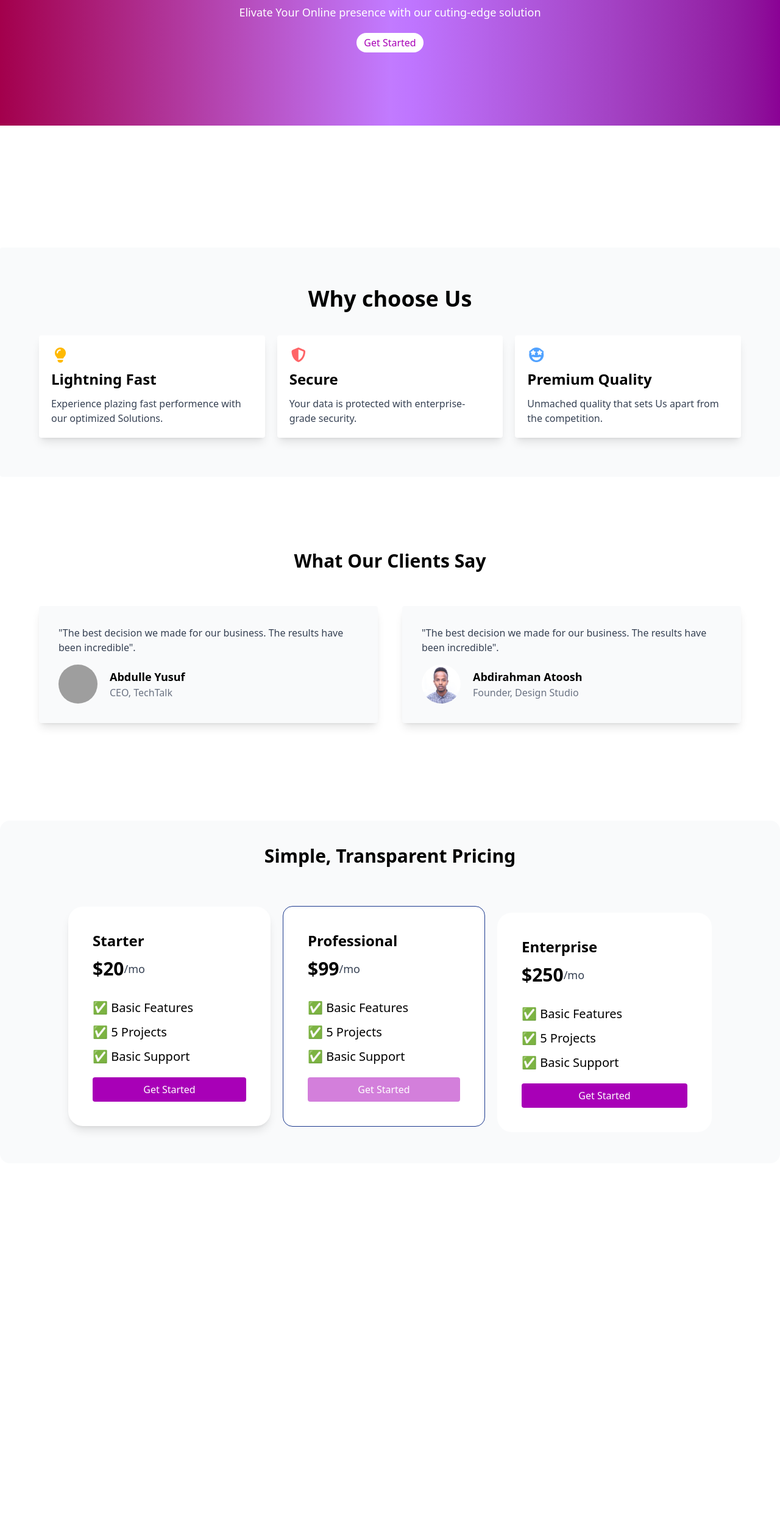
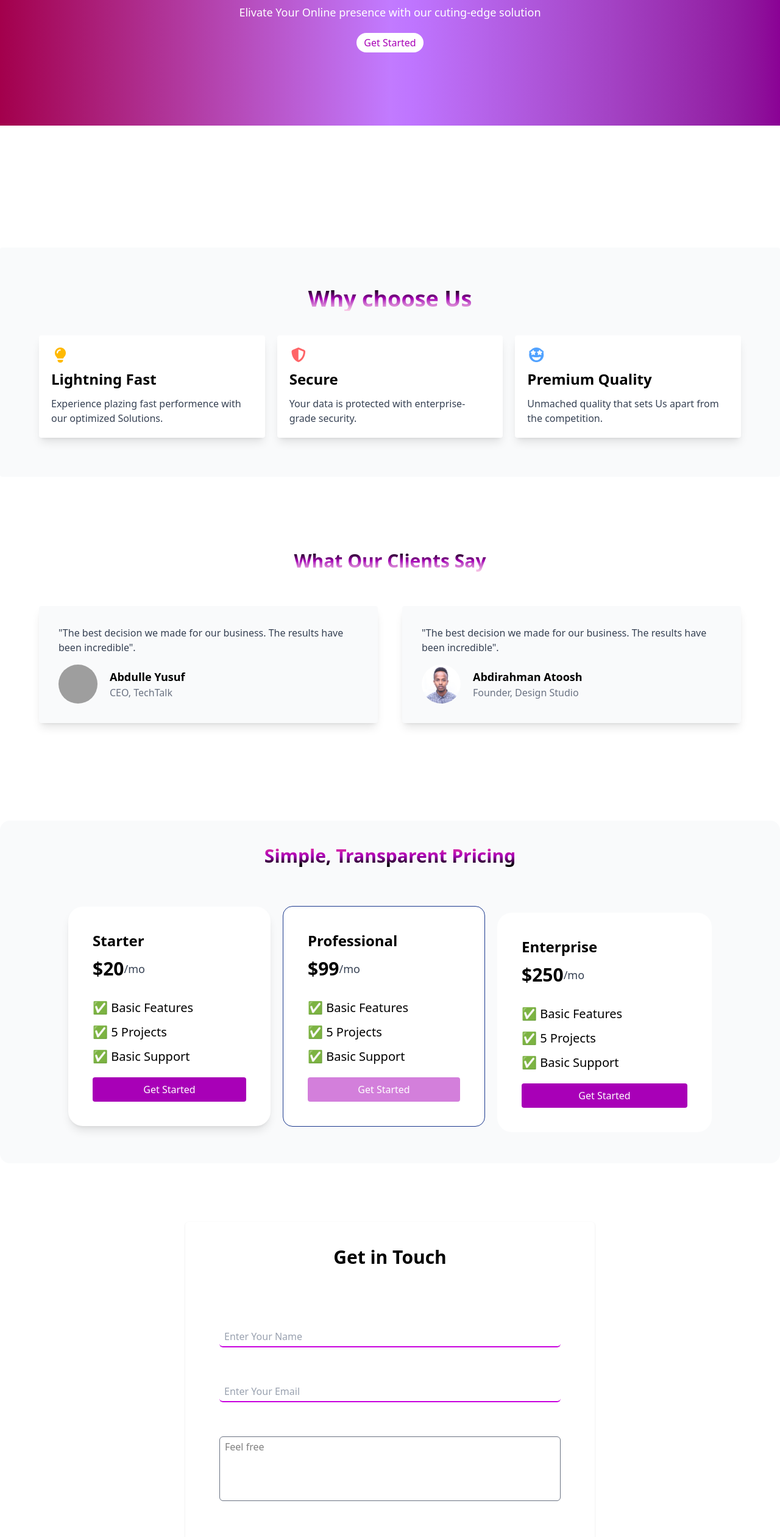
Before and after one commit to Ibrahim-Abdirashid/Tailwindcss-landing-page-business-project, a website: page index.html in a window 1280 px wide. Shown: the part 258-2779 px from the top of the page at 61% size. Before the commit the page ends 2294 px from the top, so only its background shows below. Drawn offline with Linux system fonts and the light colour scheme; grey boxes are pictures that could not be loaded.

Commit message:
add contact page

```diff
--- a/index.html
+++ b/index.html
@@ -10,7 +10,7 @@
 <body>
     <header class=" flex lg:justify-between   lg:items-center  md:flex-col lg:flex-row  md:text-center md:justify-center max-w-6xl mx-auto   p-2">
 
-        <div class="flex flex-row md:justify-center md:items-center  ">
+        <div class="flex flex-row md:justify-center md:items-center items-center  ">
             <i class="fa-regular fa-truck font-bold text-2xl "></i>
         <h1 class="font-mono underline md:no-underline ml-5 text-fuchsia-600 font-bold text-3xl md:text-2xl text-center ">HaLLaBusiness</h1>
         </div>
@@ -36,11 +36,11 @@
     </section>
 
     <!-- * qeybtana waa qeybta why chose us -->
-     <section class=" w-full mt-50 bg-gray-50  mb-36 md:mb-20 rounded p-10 md:p-16  ">
+     <section class=" w-full mt-50 md:bg-gray-50  mb-36 md:mb-20 rounded p-10 md:p-16  ">
         <div class="grid grid-cols-1 justify-center items-center    max-w-6xl mx-auto">
             <!-- * divka guud -->
              <div class="">
-                <h1 class="text-center font-bold text-4xl mb-10">Why choose Us</h1>
+                <h1 class="text-center font-bold text-4xl mb-10 underline bg-gradient-to-b from-black via-fuchsia-700 to-pink-200  text-transparent bg-clip-text">Why choose Us</h1>
              </div>
              <div class=" grid grid-cols-1 md:grid-cols-2 md:gap-x-5 md:gap-y-5 lg:grid-cols-3  items-center gap-y-5 justify-center ">
                 <!--* qeybta cards-ka guud ee isku heysa  -->
@@ -71,7 +71,7 @@
       <section class="mb-20 mt-16 md:mt-16 lg:mt-0 p-10 ">
           <div class=" ">
 
-             <h1 class="text-center font-bold text-3xl md:text-3xl mb-14">What Our Clients Say</h1>
+             <h1 class="text-center font-bold text-3xl md:text-3xl mb-14  bg-gradient-to-b from-black via-fuchsia-700 to-pink-200 text-transparent bg-clip-text">What Our Clients Say</h1>
           </div>
         <div class="max-w-6xl mx-auto flex flex-col space-y-10 md:space-x-10 md:flex-row">
             <!-- *dive-kii guud ee isku hayay -->
@@ -113,9 +113,9 @@
 
              <!-- * sectionkan waxaa iska leh qeybta pricn-ka -->
 
-             <section class="mb-32 mt-16 md:mt-0 bg-gray-50 rounded-2xl ">
+             <section class="mb-20 md:mb-24 mt-16 md:mt-0 bg-gray-50 rounded-2xl ">
                 <div class="p-10 md:px-28 md:py-10 ">
-                 <h1 class="text-center font-bold text-3xl  mb-16">Simple, Transparent Pricing</h1>
+                 <h1 class="text-center font-bold text-3xl  mb-16  bg-gradient-to-t from-black via-fuchsia-700 to-pink-500 bg-clip-text text-transparent">Simple, Transparent Pricing</h1>
                 <div class="grid grid-cols-1 md:grid-cols-2 lg:grid-cols-3 md:space-x-5 md:space-y-5 space-y-5 justify-between items-center max-w-6xl mx-auto">
                         <div class="bg-white shadow-lg rounded-3xl">
                         <div class="flex flex-col space-y-3 p-10 ">
@@ -179,5 +179,30 @@
                     </div>
                 </div>
              </section>
+
+
+             <!-- * halkan waxaa ka bilaabmaya qeybta form-ka -->
+              <section class="max-w-2xl mx-auto mb-60  md:bg-white md:shadow-sm md:rounded-md  ">
+                <h1 class="text-center font-bold text-3xl md:py-10">Get in Touch</h1>
+                <div class="flex flex-col justify-center p-14">
+                    <form action="" class="felx  flex-col  w space-y-14">
+                        <div class="">
+
+                            <input type="text" name="name" id="name" placeholder="Enter Your Name" class="border-b-2 border-fuchsia-600 w-full rounded-md py-1 px-2 placeholder:text-base placeholder:text-gray-400 focus:border-none">
+                        </div>
+                        <div class="">
+
+                            <input type="text" name="name" id="name" placeholder="Enter Your Email "  class="border-b-2 border-fuchsia-600 w-full rounded-md py-1 px-2 placeholder:text-base placeholder:text-gray-400 focus:border-none">
+                        </div>
+                        <div class="">
+
+                            <textarea rows="4" name="" id="" placeholder="Feel free" class="border border-gray-500 w-full rounded-md py-1 px-2 focus:outline-none focus:ring-1 focus:ring-fuchsia-400  resize-none"></textarea>
+                        </div>
+                        <div class="">
+                            <button class="bg-fuchsia-700 text-white py-1 px-2 rounded w-full hover:bg-fuchsia-600 hover:transition-all">Send Message</button>
+                        </div>
+                    </form>
+               </div>
+              </section>
 </body>
 </html>
```
Also changed, not shown: src/output.css.
